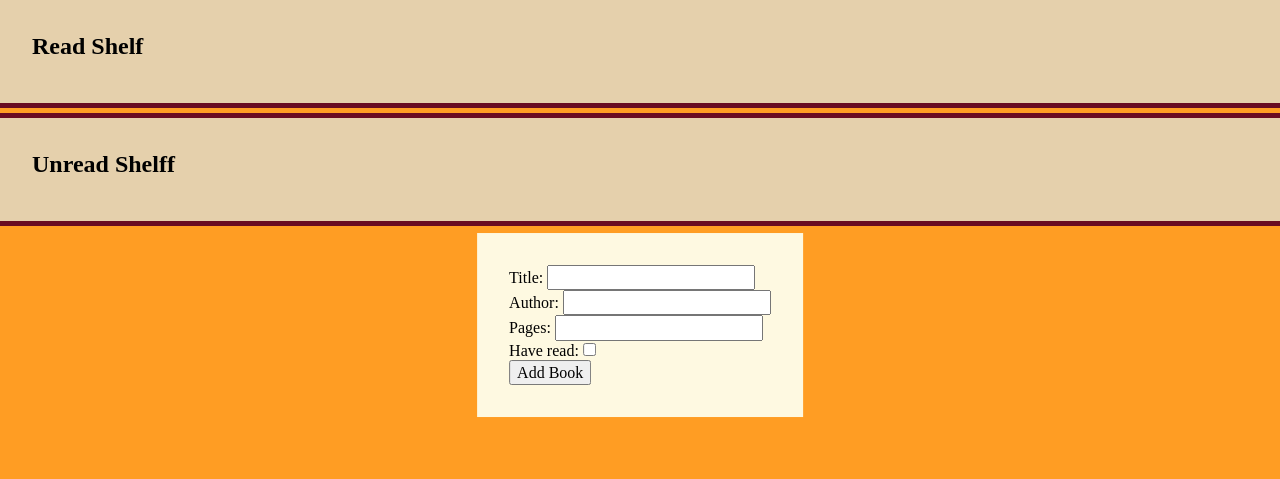
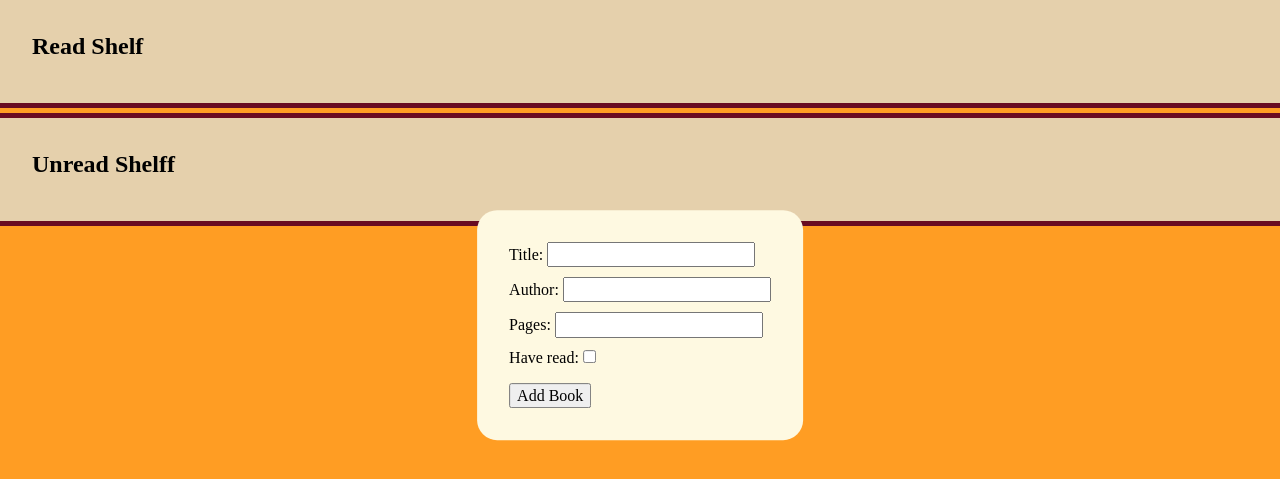
Before and after one commit to plantpirate/odin_projects, a plain HTML site: page odin-book-library/index.html in a window 1280 px wide. Both pictures are taken after a click on the button "Add Book". Shown: the part 75-554 px from the top of the page. Drawn offline with Linux system fonts and the light colour scheme.

Commit message:
update form element styles

```diff
--- a/odin-book-library/style.css
+++ b/odin-book-library/style.css
@@ -82,6 +82,15 @@ body {
   top: 50%;
   left: 50%;
   transform: translate(-50%, -50%);
+  border-radius: 20px;
+}
+
+#bookForm input {
+  margin-bottom: 10px;
+}
+
+#bookForm button {
+  margin-top: 10px;
 }
 
 .bookshelf {
```
